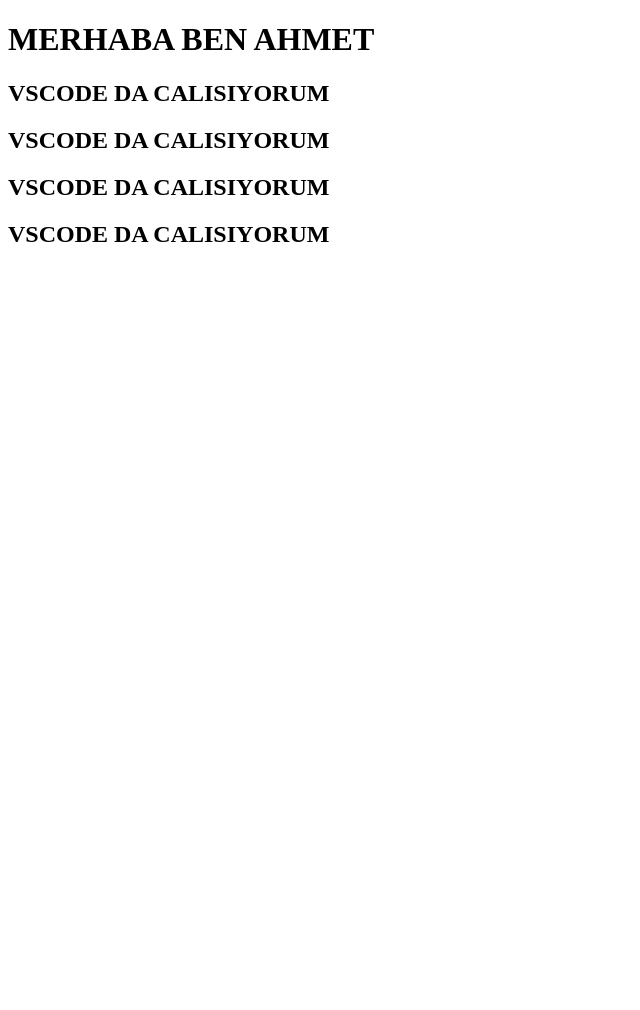
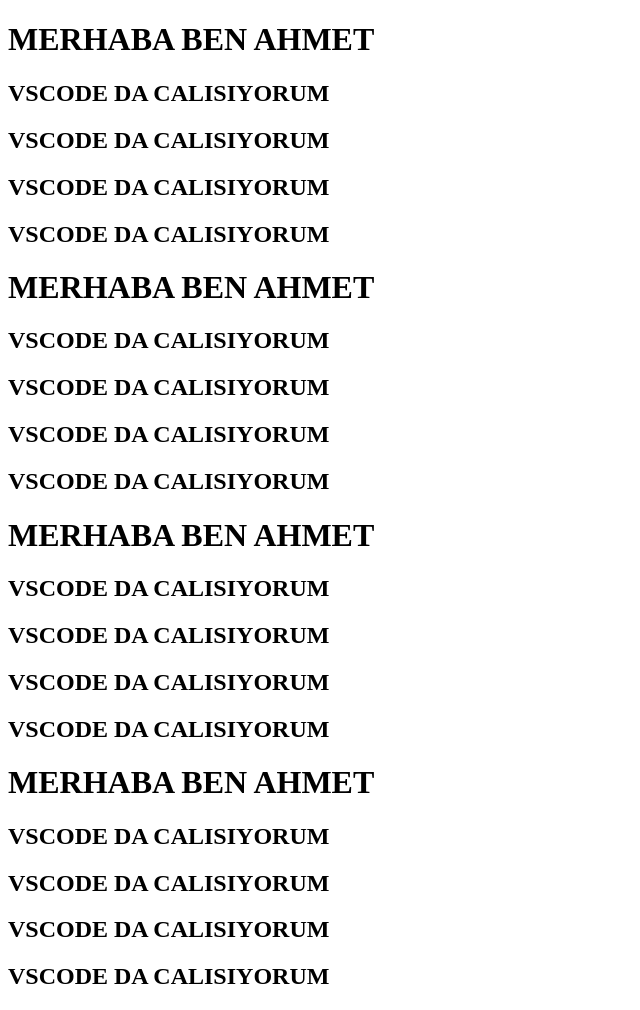
Before and after one commit to Orujhimaru/ilkRepositoryim, a plain HTML site: page index.html in a window 1280 px wide. Shown: the whole page, without its empty margins (0-640 px from the left). Before the commit the page ends 800 px from the top, so only its background shows below. Drawn offline with Linux system fonts and the light colour scheme.

Commit message:
vs code merge conflict cozme

```diff
--- a/index.html
+++ b/index.html
@@ -11,5 +11,20 @@
     <h2>VSCODE DA CALISIYORUM</h2>
     <h2>VSCODE DA CALISIYORUM</h2>
     <h2>VSCODE DA CALISIYORUM</h2>
+    <h1>MERHABA BEN AHMET</h1>
+    <h2>VSCODE DA CALISIYORUM</h2>
+    <h2>VSCODE DA CALISIYORUM</h2>
+    <h2>VSCODE DA CALISIYORUM</h2>
+    <h2>VSCODE DA CALISIYORUM</h2>
+    <h1>MERHABA BEN AHMET</h1>
+    <h2>VSCODE DA CALISIYORUM</h2>
+    <h2>VSCODE DA CALISIYORUM</h2>
+    <h2>VSCODE DA CALISIYORUM</h2>
+    <h2>VSCODE DA CALISIYORUM</h2>
+    <h1>MERHABA BEN AHMET</h1>
+    <h2>VSCODE DA CALISIYORUM</h2>
+    <h2>VSCODE DA CALISIYORUM</h2>
+    <h2>VSCODE DA CALISIYORUM</h2>
+    <h2>VSCODE DA CALISIYORUM</h2>
   </body>
 </html>
--- /dev/null
+++ b/style.css
@@ -0,0 +1,5 @@
+.buyuk {
+  width: 300px;
+  height: 300px;
+  background-color: blueviolet;
+}
```
